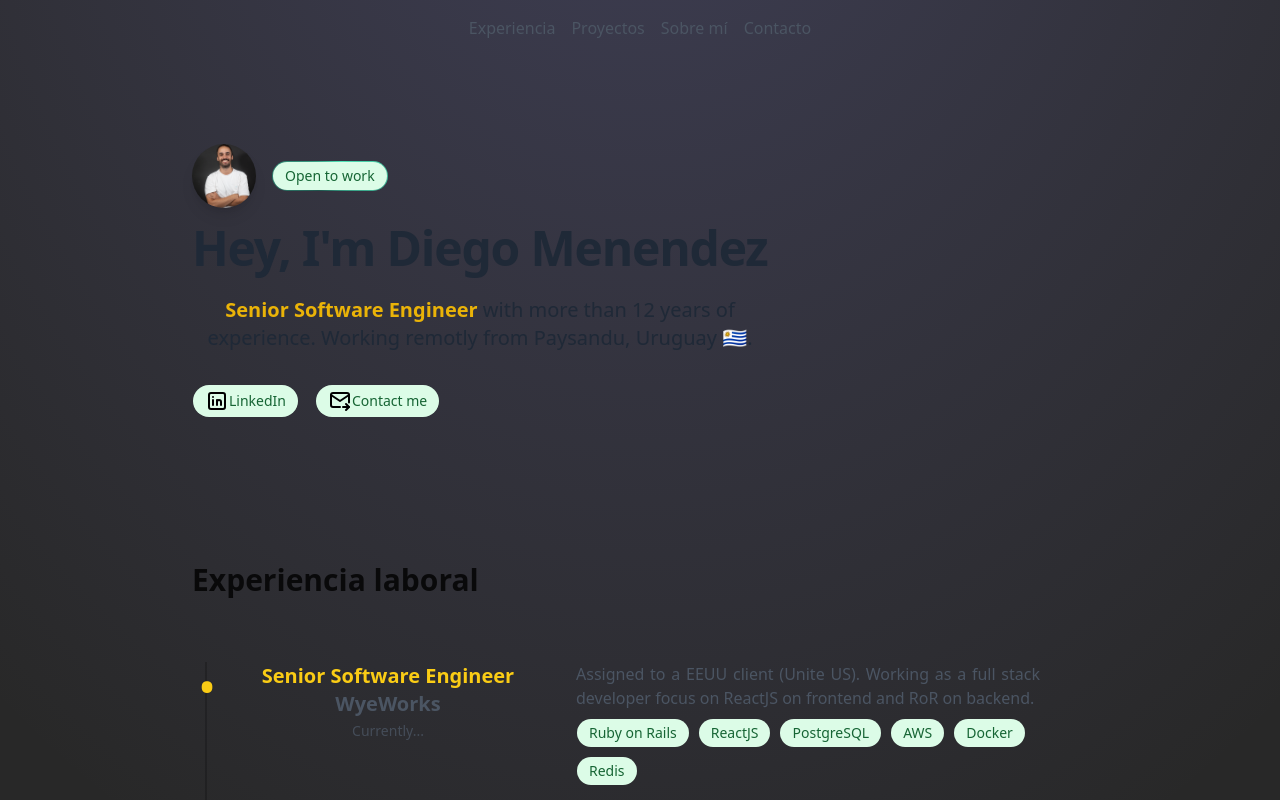
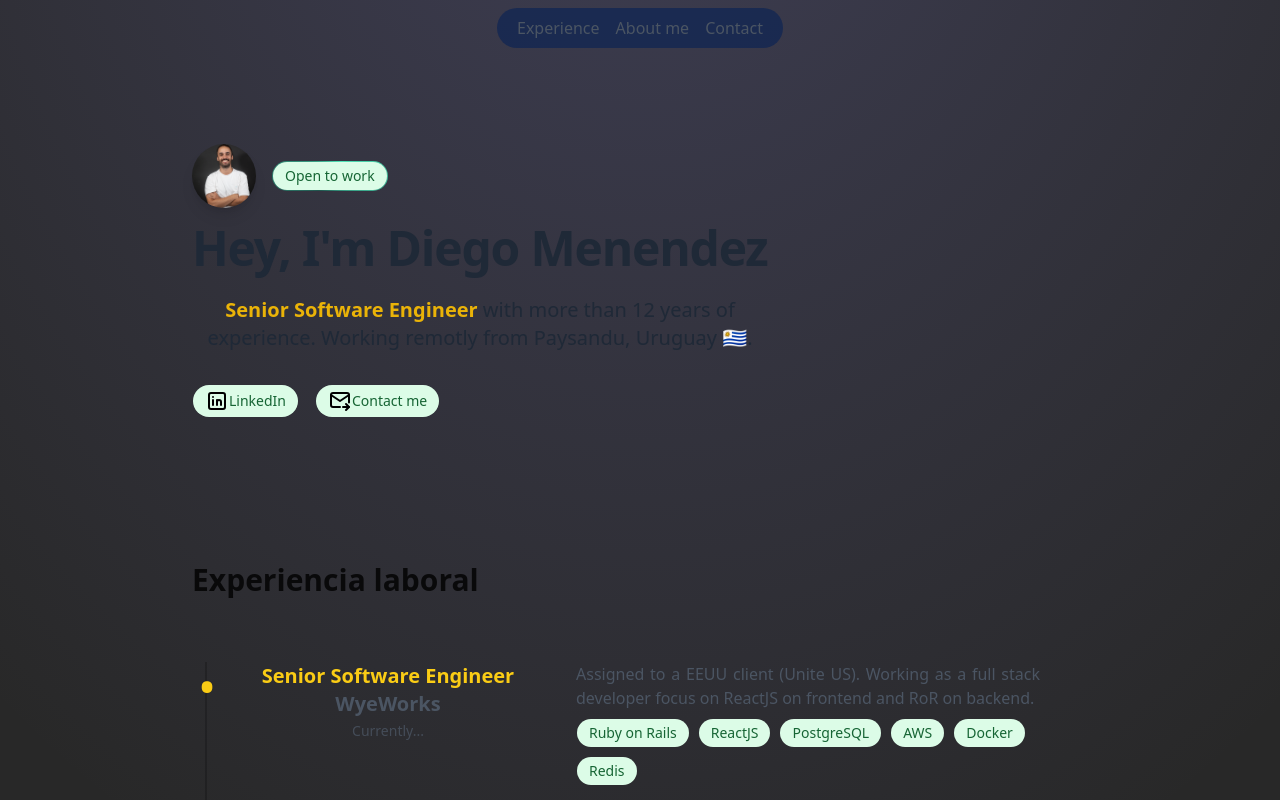
Before and after one commit to dmenendezh/personal-portfolio, a React (Create React App) app: page / in a window 1280 px wide. Shown: the top 800 px of the page. Built offline with nearby package versions, Linux system fonts and the light colour scheme.

Commit message:
fix header styles

```diff
--- a/src/components/Header/index.js
+++ b/src/components/Header/index.js
@@ -1,28 +1,23 @@
 import React from "react";
+import "./styles.css";
 
 const navItems = [
   {
     id: 1,
-    title: "Experiencia",
-    label: "experiencia",
+    title: "Experience",
+    label: "experience",
     url: "/#experiencia",
   },
   {
     id: 2,
-    title: "Proyectos",
-    label: "proyectos",
-    url: "/#proyectos",
+    title: "About me",
+    label: "about-me",
+    url: "/#about-me",
   },
   {
     id: 3,
-    title: "Sobre mí",
-    label: "sobre-mi",
-    url: "/#sobre-mi",
-  },
-  {
-    id: 4,
-    title: "Contacto",
-    label: "contacto",
+    title: "Contact",
+    label: "contact",
     url: "mailto:diego.andres.menendez@gmail.com",
   },
 ];
@@ -30,7 +25,7 @@ const navItems = [
 function Header() {
   return (
     <header className="fixed top-0 z-10 flex items-center justify-center w-full mx-auto mt-2">
-      <nav className="flex px-3 text-base font-medium rounded-full text-gray-600 dark:text-gray-200 justify-center items-center">
+      <nav className="flex px-3 text-base font-medium rounded-full text-gray-600 dark:text-gray-200 justify-center items-center menu">
         {navItems.map((link) => (
           <a
             key={link.id}
--- /dev/null
+++ b/src/components/Header/styles.css
@@ -0,0 +1,3 @@
+.menu {
+  background-color: rgb(7 34 86 / 61%);
+}
```
